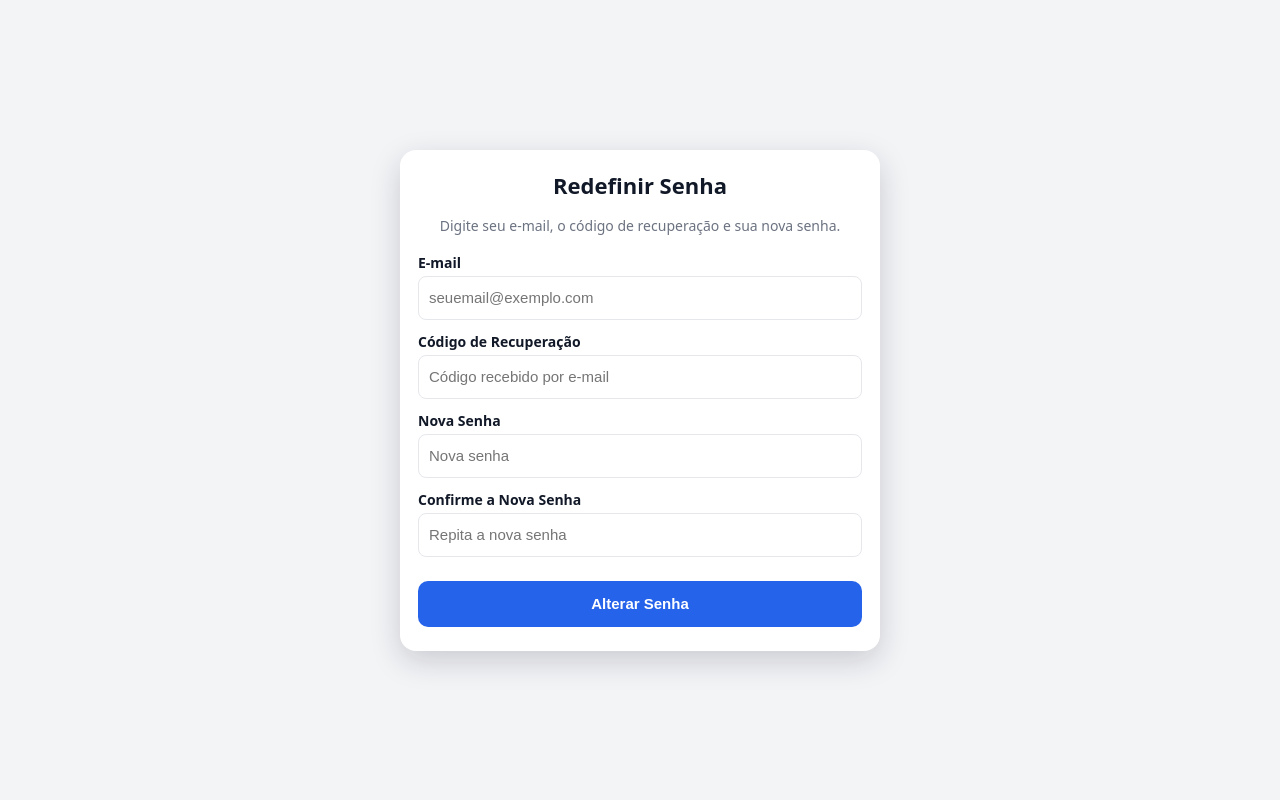
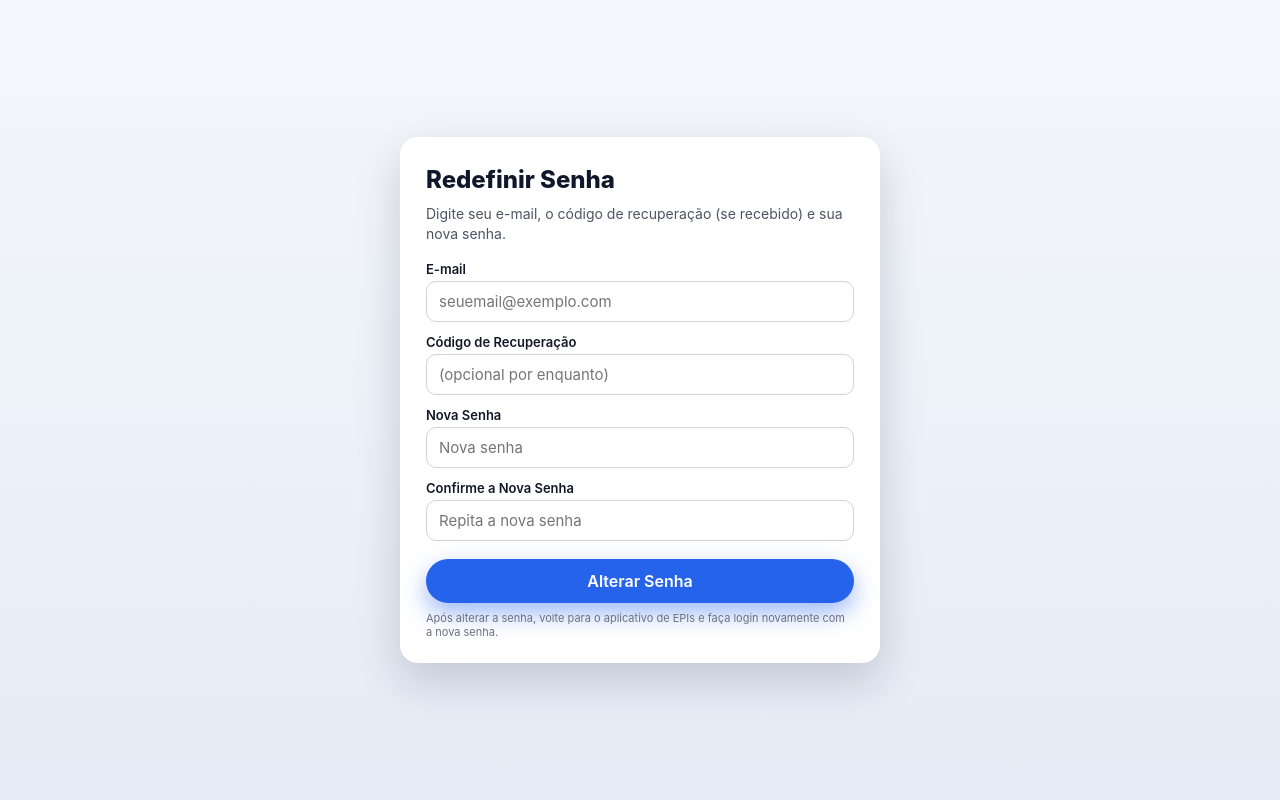
Before and after one commit to otaviorm/password-reset, a Flask app: template templates/reset.html in a window 1280 px wide. Run offline with Flask 3, Linux system fonts and the light colour scheme; the template is opened without the code that fills it, so the values that code supplies are empty.

Commit message:
ajuste tela de reset e validação

```diff
--- a/app.py
+++ b/app.py
@@ -1,61 +1,48 @@
-from flask import Flask, request, render_template, redirect
-from supabase import create_client, Client
+from flask import Flask, render_template, request
 
 app = Flask(__name__)
 
-# 🔗 Coloque sua URL e chave ANON aqui:
-SUPABASE_URL = "https://ljfuvqeeovcursooprzx.supabase.co"
-SUPABASE_KEY = "eyJhbGciOiJIUzI1NiIsInR5cCI6IkpXVCJ9.eyJpc3MiOiJzdXBhYmFzZSIsInJlZiI6ImxqZnV2cWVlb3ZjdXJzb29wcnp4Iiwicm9sZSI6ImFub24iLCJpYXQiOjE3NTg1MDg0ODQsImV4cCI6MjA3NDA4NDQ4NH0.P_xmFyvkuHiBcqbfeT67CN6OzgMXZNjC-oF4Mw6l-zQ"
+@app.route("/", methods=["GET", "POST"])
+def index():
+    error = None
+    success = None
 
-supabase: Client = create_client(SUPABASE_URL, SUPABASE_KEY)
+    if request.method == "POST":
+        # pega os campos vindos do formulário
+        email = (request.form.get("email") or "").strip()
+        # por enquanto o código é ignorado, mas mantemos o campo na tela
+        recovery_code = (request.form.get("recovery_code") or "").strip()
 
+        new_password = (request.form.get("new_password") or "").strip()
+        confirm_password = (request.form.get("confirm_password") or "").strip()
 
-@app.route("/", methods=["GET"])
-def index():
-    # só redireciona para a página de reset
-    return redirect("/reset")
+        # 1. validação básica
+        if not email or not new_password or not confirm_password:
+            error = "Preencha todos os campos obrigatórios."
+            return render_template("index.html", error=error, success=None, email=email)
 
+        # 2. confere se as senhas são iguais
+        if new_password != confirm_password:
+            error = "As senhas não coincidem!"
+            return render_template("index.html", error=error, success=None, email=email)
 
-@app.route("/reset", methods=["GET", "POST"])
-def reset_password():
-    if request.method == "GET":
-        return render_template("reset.html")
+        # 3. AQUI entraria a chamada real ao Supabase para trocar a senha
+        #    (no nosso protótipo simplificado vamos só simular sucesso)
+        # -----------------------------------------------------------------
+        # Exemplo (quando você quiser ligar de verdade ao Supabase):
+        # from supabase import create_client
+        # SUPABASE_URL = "https://...supabase.co"
+        # SUPABASE_ANON_KEY = "chave..."
+        # supabase = create_client(SUPABASE_URL, SUPABASE_ANON_KEY)
+        # resp = supabase.auth.admin.update_user_by_email(email, {"password": new_password})
+        # if "error" em resp:
+        #     error = "Não foi possível alterar a senha. Tente novamente mais tarde."
+        # else:
+        #     success = "Senha alterada com sucesso!"
+        # -----------------------------------------------------------------
 
-    email = request.form.get("email")
-    code = request.form.get("code")  # código numérico de 8 dígitos
-    new_password = request.form.get("password")
-    confirm_password = request.form.get("confirm_password")
+        success = "Senha alterada com sucesso! Agora você já pode voltar para o app e fazer login com a nova senha."
+        return render_template("index.html", error=None, success=success, email=email)
 
-    # validações simples
-    if not email or not code or not new_password:
-        return "Preencha todos os campos!"
-
-    if new_password != confirm_password:
-        return "As senhas não coincidem!"
-
-    if len(code) != 8 or not code.isdigit():
-        return "Código inválido! Deve ter 8 dígitos numéricos."
-
-    # 🔥 SUPABASE: confirmar token de recuperação
-    try:
-        response = supabase.auth.verify_otp({
-            "email": email,
-            "token": code,
-            "type": "recovery"
-        })
-
-        if response.get("session") is None:
-            return "Código inválido ou expirado!"
-
-        # trocar senha
-        update_response = supabase.auth.update_user({"password": new_password})
-
-        return "Senha alterada com sucesso! Agora você já pode voltar ao app."
-
-    except Exception as e:
-        return f"Erro ao redefinir a senha: {str(e)}"
-
-
-# necessário para rodar localmente
-if __name__ == "__main__":
-    app.run(debug=True)
+    # GET: mostra o formulário vazio
+    return render_template("index.html", error=error, success=success, email="")
--- a/templates/reset.html
+++ b/templates/reset.html
@@ -1,198 +1,197 @@
-<!doctype html>
+<!DOCTYPE html>
 <html lang="pt-BR">
 <head>
-    <meta charset="utf-8" />
+  <meta charset="UTF-8">
   <title>Redefinir Senha</title>
-
-    <!-- MUITO IMPORTANTE para ficar bom no celular -->
-    <meta name="viewport" content="width=device-width, initial-scale=1" />
+  <meta name="viewport" content="width=device-width, initial-scale=1">
 
   <style>
-      :root {
-        --bg: #f3f4f6;
-        --card-bg: #ffffff;
-        --accent: #2563eb;
-        --accent-hover: #1d4ed8;
-        --border: #e5e7eb;
-        --text: #111827;
-        --muted: #6b7280;
-        --error: #dc2626;
-        --success: #16a34a;
-      }
-
     * {
       box-sizing: border-box;
+      margin: 0;
+      padding: 0;
+      font-family: -apple-system, BlinkMacSystemFont, "SF Pro Text", system-ui, sans-serif;
     }
 
     body {
-        margin: 0;
-        font-family: system-ui, -apple-system, BlinkMacSystemFont, "Segoe UI",
-          sans-serif;
-        background: var(--bg);
+      background: linear-gradient(180deg, #f4f7fb 0%, #e5ecf7 100%);
       min-height: 100vh;
-
-        /* Centraliza o conteúdo na tela toda */
       display: flex;
+      justify-content: center;
       align-items: center;
-        justify-content: center;
-      }
-
-      .wrapper {
-        width: 100%;
       padding: 16px;
     }
 
     .card {
-        margin: 0 auto;
-        max-width: 480px; /* em telas grandes ele não fica gigante */
-        width: 100%;      /* em telas pequenas ocupa quase tudo */
-        background: var(--card-bg);
-        border-radius: 16px;
-        padding: 20px 18px 24px;
-        box-shadow: 0 10px 30px rgba(15, 23, 42, 0.18);
+      width: 100%;
+      max-width: 480px;
+      background: #fff;
+      border-radius: 18px;
+      box-shadow: 0 18px 45px rgba(15, 23, 42, 0.18);
+      padding: 24px 20px 20px;
+    }
+
+    @media (min-width: 480px) {
+      .card {
+        padding: 28px 26px 24px;
+      }
     }
 
     h1 {
-        margin: 0 0 16px;
-        font-size: 22px;
-        font-weight: 700;
-        color: var(--text);
-        text-align: center;
+      font-size: 24px;
+      font-weight: 800;
+      color: #0f172a;
+      margin-bottom: 10px;
+      text-align: left;
     }
 
-      p.subtitle {
-        margin: 0 0 18px;
+    .subtitle {
       font-size: 14px;
-        color: var(--muted);
-        text-align: center;
+      color: #4b5563;
+      margin-bottom: 18px;
+      line-height: 1.4;
     }
 
-      .field {
-        margin-bottom: 12px;
+    .field + .field {
+      margin-top: 12px;
     }
 
     label {
       display: block;
-        font-size: 14px;
+      font-size: 13px;
       font-weight: 600;
-        color: var(--text);
+      color: #111827;
       margin-bottom: 4px;
     }
 
     input {
       width: 100%;
-        height: 44px;
-        border-radius: 8px;
-        border: 1px solid var(--border);
-        padding: 0 10px;
+      border-radius: 10px;
+      border: 1px solid #d1d5db;
+      padding: 10px 12px;
       font-size: 15px;
+      outline: none;
+      transition: border-color 0.15s ease, box-shadow 0.15s ease;
     }
 
     input:focus {
-        outline: none;
-        border-color: var(--accent);
-        box-shadow: 0 0 0 1px rgba(37, 99, 235, 0.45);
+      border-color: #2563eb;
+      box-shadow: 0 0 0 1px rgba(37, 99, 235, 0.3);
     }
 
-      button {
-        margin-top: 12px;
+    .btn {
+      margin-top: 18px;
       width: 100%;
-        height: 46px;
-        border-radius: 10px;
+      background: #2563eb;
+      color: #fff;
+      font-weight: 600;
       border: none;
-        font-size: 15px;
-        font-weight: 600;
-        color: #ffffff;
-        background: var(--accent);
+      border-radius: 999px;
+      padding: 12px 16px;
+      font-size: 16px;
       cursor: pointer;
+      box-shadow: 0 10px 25px rgba(37, 99, 235, 0.45);
+      transition: transform 0.08s ease, box-shadow 0.08s ease, background 0.08s ease;
     }
 
-      button:hover {
-        background: var(--accent-hover);
+    .btn:active {
+      transform: translateY(1px);
+      box-shadow: 0 6px 18px rgba(37, 99, 235, 0.4);
+      background: #1d4ed8;
     }
 
-      .message {
-        margin-top: 12px;
-        font-size: 14px;
-        text-align: center;
+    .alert {
+      margin-top: 14px;
+      padding: 10px 12px;
+      border-radius: 10px;
+      font-size: 13px;
+      line-height: 1.3;
     }
 
-      .message.error {
-        color: var(--error);
+    .alert.error {
+      background: #fef2f2;
+      color: #b91c1c;
+      border: 1px solid #fecaca;
     }
 
-      .message.success {
-        color: var(--success);
+    .alert.success {
+      background: #ecfdf3;
+      color: #166534;
+      border: 1px solid #bbf7d0;
+    }
+
+    .hint {
+      margin-top: 8px;
+      font-size: 11px;
+      color: #6b7280;
     }
   </style>
 </head>
-
 <body>
-    <div class="wrapper">
-      <form class="card" method="post" action="/reset">
+  <div class="card">
     <h1>Redefinir Senha</h1>
     <p class="subtitle">
-          Digite seu e-mail, o código de recuperação e sua nova senha.
+      Digite seu e-mail, o código de recuperação (se recebido) e sua nova senha.
     </p>
 
+    {% if error %}
+      <div class="alert error">{{ error }}</div>
+    {% endif %}
+
+    {% if success %}
+      <div class="alert success">{{ success }}</div>
+    {% endif %}
+
+    <form method="POST" action="/">
       <div class="field">
         <label for="email">E-mail</label>
         <input
           id="email"
           name="email"
           type="email"
+          placeholder="seuemail@exemplo.com"
           required
-            placeholder="seuemail@exemplo.com"
+          value="{{ email or '' }}"
         />
       </div>
 
       <div class="field">
-          <label for="code">Código de Recuperação</label>
+        <label for="recovery_code">Código de Recuperação</label>
         <input
-            id="code"
-            name="code"
+          id="recovery_code"
+          name="recovery_code"
           type="text"
-            inputmode="numeric"
-            pattern="[0-9]*"
-            minlength="6"
-            maxlength="8"
-            required
-            placeholder="Código recebido por e-mail"
+          placeholder="(opcional por enquanto)"
         />
       </div>
 
       <div class="field">
-          <label for="password">Nova Senha</label>
+        <label for="new_password">Nova Senha</label>
         <input
-            id="password"
-            name="password"
+          id="new_password"
+          name="new_password"
           type="password"
+          placeholder="Nova senha"
           required
-            minlength="6"
-            placeholder="Nova senha"
         />
       </div>
 
       <div class="field">
-          <label for="password_confirm">Confirme a Nova Senha</label>
+        <label for="confirm_password">Confirme a Nova Senha</label>
         <input
-            id="password_confirm"
-            name="password_confirm"
+          id="confirm_password"
+          name="confirm_password"
           type="password"
+          placeholder="Repita a nova senha"
           required
-            minlength="6"
-            placeholder="Repita a nova senha"
         />
       </div>
 
-        <button type="submit">Alterar Senha</button>
+      <button type="submit" class="btn">Alterar Senha</button>
 
-        {# Mensagem que o backend manda (erro ou sucesso) #}
-        {% if message %}
-        <p class="message {{ 'error' if error else 'success' }}">
-          {{ message }}
+      <p class="hint">
+        Após alterar a senha, volte para o aplicativo de EPIs e faça login novamente com a nova senha.
       </p>
-        {% endif %}
     </form>
   </div>
 </body>
```
Lines whose indentation alone changed are shown as unchanged.
